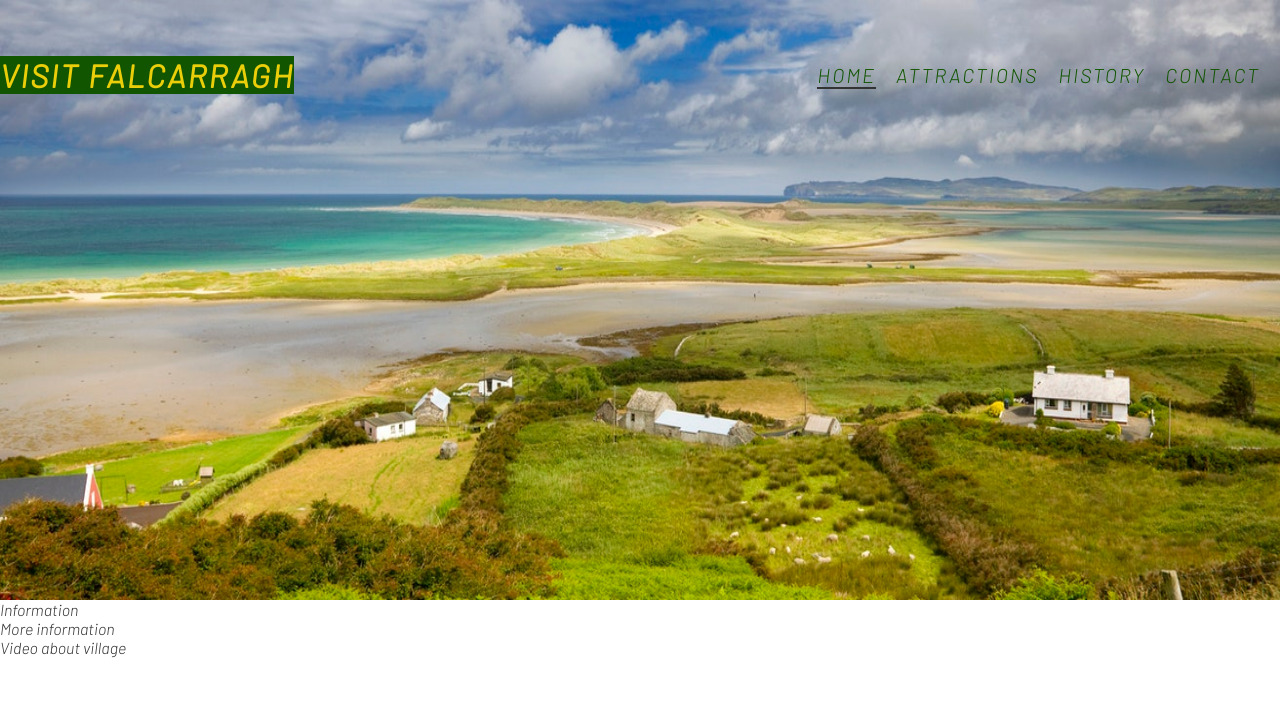
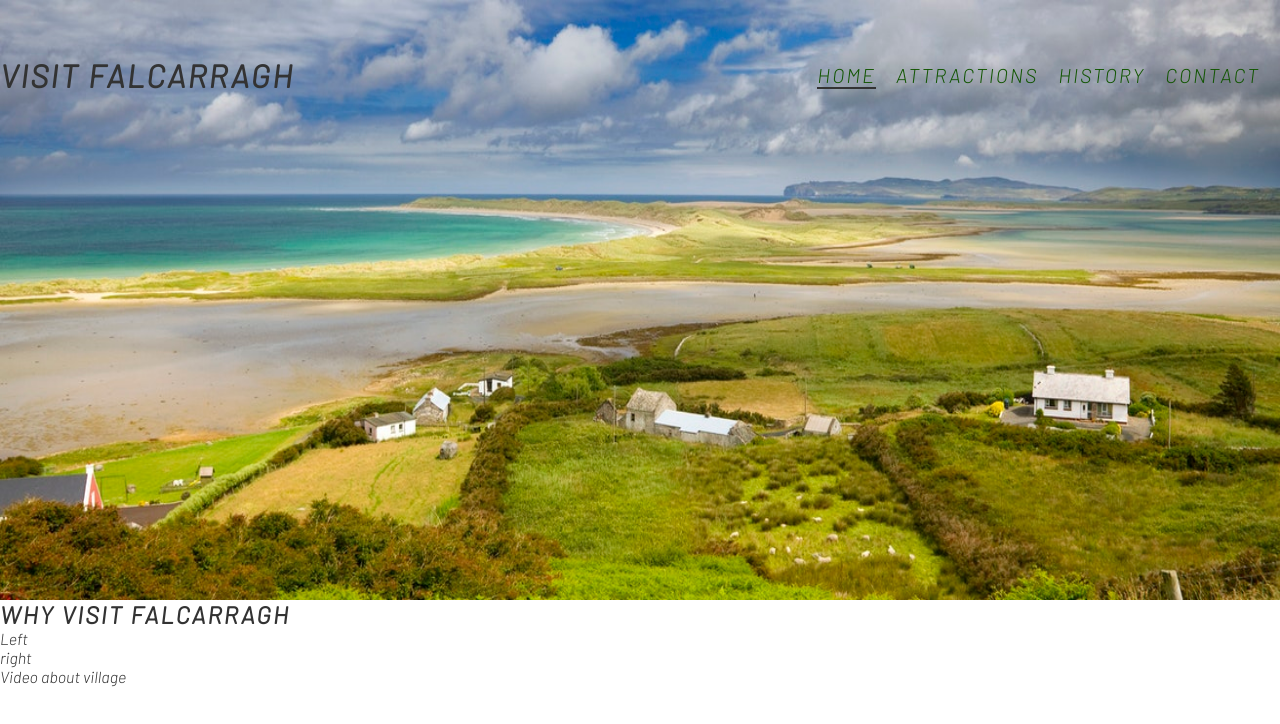
Before and after one commit to Markp1312/Portfolio-Project-1, a plain HTML site: page index.html in a window 1280 px wide. Drawn offline with Linux system fonts and the light colour scheme.

Commit message:
changed colors logo

```diff
--- a/assets/css/style.css
+++ b/assets/css/style.css
@@ -18,11 +18,7 @@ body {
      font-family: barlow, 'Times New Roman', Times, serif;
      text-transform: uppercase;
      letter-spacing: 2px;
-     color:#EACE09;
-}
-
-h1 span {
-    background-color:#115500;
+     color:#333;
 }
 
 #logo {
@@ -61,13 +57,7 @@ h1 span {
 
 /* Hero Image */
 
-#hero-outer {
-    height: 600px;
-    width: 100%;
-    position: relative;
-}
-
-#hero {
+#hero-image {
    height: 600px;
     width:100%;
     background: url(/assets/images/home_hero.jpg);
--- a/index.html
+++ b/index.html
@@ -15,7 +15,7 @@
 <body>
     <header>
         <a href="index.html">
-            <h1 id="logo"><span>Visit Falcarragh</span></h1>
+            <h1 id="logo">Visit Falcarragh</h1>
         </a>
         <nav>
             <ul id="menu">
@@ -34,11 +34,17 @@
             </ul>
         </nav>
     </header>
+    <section id="hero-outer">
+        <div id="hero-image"></div>
+    </section>
     <section>
-        <div id="hero"></div>
+        <h1>Why visit Falcarragh</h1>
+        <div>Left</div>
+        <div>right</div>
     </section>
-    <section>Information</section>
-    <section>More information</section>
+    <section>
+        <h1></h1>
+    </section>
     <section>Video about village</section>
     <footer>
 
```
